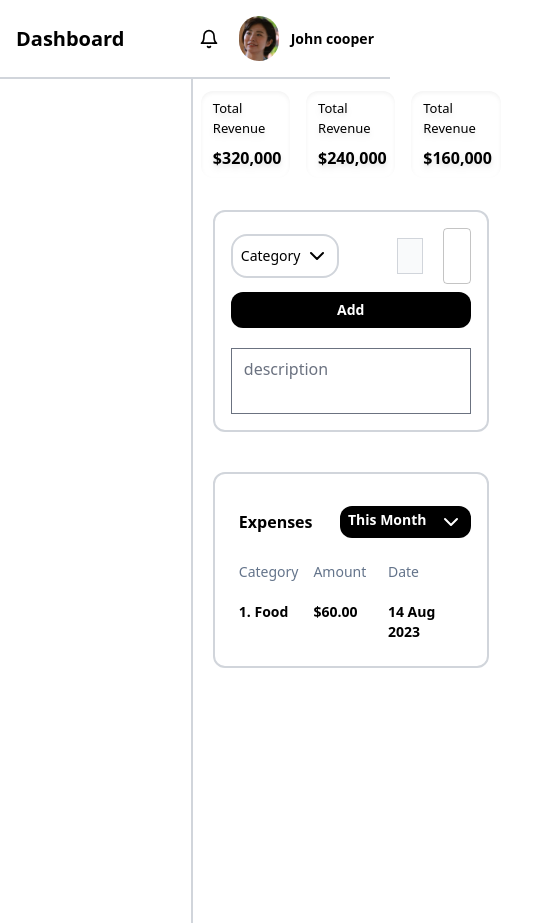
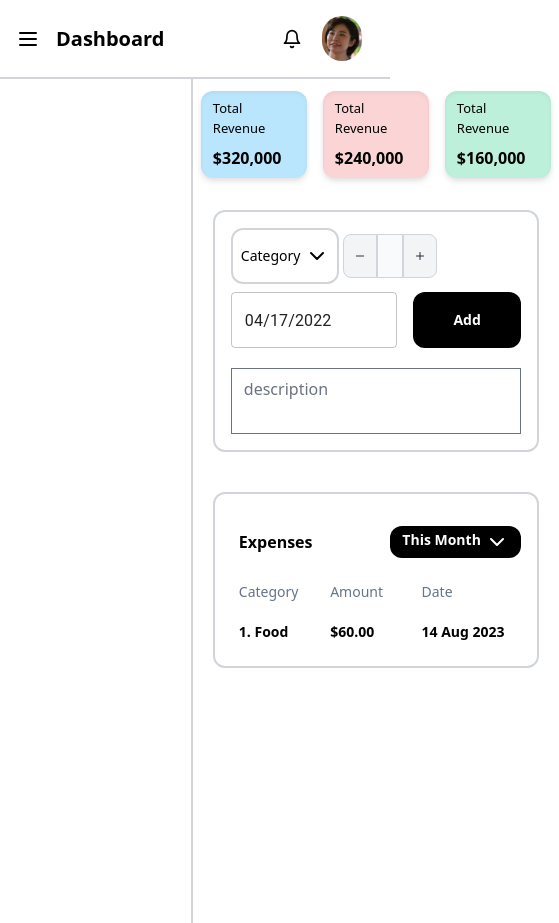
Before and after one commit to Maxcillius/ExpenseTracker, a React (Vite) app: page / in a window 390 px wide. Shown: the whole page, 559 px wide, since content can reach past the window. Built offline with nearby package versions, Linux system fonts and the light colour scheme.

Commit message:
Fixed reponsiveness

```diff
--- a/src/components/addexpense.tsx
+++ b/src/components/addexpense.tsx
@@ -8,8 +8,8 @@ export default function AddExpense() {
         <div className="h-full w-full">
             <form action="submit" className="flex flex-col justify-between p-4 gap-5">
                 <div className="flex flex-col md:flex-row justify-between gap-2">
-                    <div className="flex md:flex-row justify-center gap-5">
-                        <div className="flex flex-col justify-center px-2 h-fit py-2 md:h-full md:py-0 self-center md:px-10 border-2 border-gray-300 rounded-2xl hover:cursor-pointer">
+                    <div className="flex md:flex-row justify-center gap-1 md:gap-5">
+                        <div className="flex flex-col justify-center px-2 w-40 md:h-full md:px-10 border-2 border-gray-300 rounded-xl md:rounded-2xl hover:cursor-pointer hover:border-black">
                             <div className="flex flex-row text-sm md:text-md justify-center gap-1 md:gap-3">
                                 <p className="flex flex-col justify-center">
                                     Category
@@ -19,18 +19,21 @@ export default function AddExpense() {
                                 </div>
                             </div>
                         </div>
-                        <div className="flex flex-col justify-center w-fit">
+                        <div className="flex flex-col justify-center">
                             <NumberInput />
                         </div>
-                        <div className="flex flex-col justify-center">
+                        <div className="flex flex-col justify-center collapse md:visible">
                             <DatePicker defaultValue={dayjs('2022-04-17')} />
                         </div>
                     </div>
-                    <div className="flex flex-col justify-center bg-black text-white font-bold px-5 rounded-xl">
-                        <button className="text-sm md:text-md p-2">Add</button>
+                    <div className="flex flex-row gap-4 justify-center">
+                        <div className="flex flex-col justify-center visible md:hidden">
+                            <DatePicker defaultValue={dayjs('2022-04-17')} />
+                        </div>
+                        <button className="text-sm md:text-md py-2 px-10 bg-black text-white font-bold rounded-xl">Add</button>
                     </div>
                 </div>
-                <textarea name="description" id="desc" placeholder="description" className="resize-none focus:outline-none outline-none"></textarea>
+                <textarea name="description" id="desc" placeholder="description" className="resize-none focus:outline-none outline-none hover:border-black"></textarea>
             </form>
         </div>
     )
--- a/src/components/navbar.tsx
+++ b/src/components/navbar.tsx
@@ -1,10 +1,14 @@
-import User from "./ui/user"
+import User from "./ui/user";
+import { Menu } from 'lucide-react';;
 
 export default function Navbar() {
     return (
         <div className="flex flex-row justify-between p-4 border-b-2 border-gray-300">
-            <div className="flex flex-col justify-center">
-                <h1 className="text-xl md:text-3xl font-bold text-black">Dashboard</h1>
+            <div className="flex flex-row justify-center gap-4">
+                <div className="self-center block md:hidden">
+                    <Menu />
+                </div>
+                <h1 className="text-xl md:text-3xl font-bold text-black self-center">Dashboard</h1>
             </div>
             <User />
         </div>
--- a/src/components/ui/avatar.tsx
+++ b/src/components/ui/avatar.tsx
@@ -7,7 +7,7 @@ export default function Avatar() {
                 <img src={avatar} alt='avatar' height={100} width={40} className='rounded-full'></img>
             </div>
             <div className="flex flex-col justify-center">
-                <h4 className="font-semibold text-sm md:text-md">John cooper</h4>
+                <h4 className="font-semibold hidden md:block md:text-md">John cooper</h4>
             </div>
         </div>
     )
--- a/src/components/ui/header_component.tsx
+++ b/src/components/ui/header_component.tsx
@@ -1,8 +1,15 @@
-export default function Header_Component({ color, amount }: { color: string, amount: string }) {
+const colorClasses: Record<string, string> = {
+    red: 'bg-red-200',
+    sky: 'bg-sky-200',
+    green: 'bg-green-200',
+};
+
+export default function Header_Component({ color, amount }: { color: keyof typeof colorClasses, amount: string }) {
+    const bgColorClass = colorClasses[color] || 'bg-gray-200';
     return (
-        <div className={`flex flex-col rounded-xl bg-${color}-200 shadow-inner px-2 py-1 md:py-5 xl:px-5 xl:py-10 my-3 mx-2 md:m-5 drop-shadow-md`}>
+        <div className={`flex flex-col rounded-xl ${bgColorClass} shadow-inner px-2 py-1 md:py-5 xl:px-5 xl:py-10 my-3 mx-2 md:m-5 drop-shadow-md`}>
             <h4 className="text-[13px] md:text-sm p-1">Total Revenue</h4>
             <h5 className="text-md md:text-2xl font-semibold p-1">${amount}</h5>
         </div>
-    )
+    );
 }
--- a/src/components/ui/history.tsx
+++ b/src/components/ui/history.tsx
@@ -10,7 +10,7 @@ export default function History() {
             <div className="flex flex-row justify-between">
                 <h5 className="font-semibold text-black  px-2 py-5 text-md md:text-xl">Expenses</h5>
                 <div className="flex flex-col justify-center">
-                    <button className="bg-black text-white font-semibold rounded-xl py-1 px-2 md:py-2 md:px-4 flex flex-row justify-center gap-3 text-sm md:text-md relative" onClick={() => setDropDown(!isDropDown)}>
+                    <button className="bg-black text-white font-semibold rounded-xl py-1 px-3 md:py-2 md:px-4 flex flex-row justify-center gap-1 md:gap-3 text-sm md:text-md relative" onClick={() => setDropDown(!isDropDown)}>
                         <p className='flex flex-col justify-center'>This Month</p>
                         <div className='flex flex-col justify-center'>
                             <ChevronDown />
@@ -23,21 +23,21 @@ export default function History() {
             </div>
             <div className="grid grid-cols-3 auto-rows-auto p-2">
                 <div className="flex flex-col justify-start gap-5">
-                    <p className="text-slate-500 md:text-md text-sm">Category</p>
+                    <p className="text-slate-500 md:text-lg text-sm">Category</p>
                     <div className="flex flex-col justify-start">
-                        <p className="font-bold text-black md:text-md text-sm">1. Food</p>
+                        <p className="font-bold text-black md:text-lg text-sm">1. Food</p>
                     </div>
                 </div>
                 <div className="flex flex-col justify-start gap-5">
-                    <p className="text-slate-500 md:text-md text-sm">Amount</p>
+                    <p className="text-slate-500 md:text-lg text-sm">Amount</p>
                         <div className="flex flex-col justify-start">
-                            <p className="font-bold text-black md:text-md text-sm">$60.00</p>
+                            <p className="font-bold text-black md:text-lg text-sm">$60.00</p>
                         </div>
                 </div>
                 <div className="flex flex-col justify-start gap-5">
-                    <p className="text-slate-500 md:text-md text-sm">Date</p>
+                    <p className="text-slate-500 md:text-lg text-sm">Date</p>
                         <div className="flex flex-col justify-start">
-                            <p className="font-bold text-black md:text-md text-sm">14 Aug 2023</p>
+                            <p className="font-bold text-black md:text-lg text-sm">14 Aug 2023</p>
                         </div>
                 </div>
             </div>
--- a/src/components/ui/numberInput.tsx
+++ b/src/components/ui/numberInput.tsx
@@ -1,15 +1,15 @@
 export default function NumberInput() {
     return (
         <form className="max-w-xs mx-auto flex flex-col justify-center">
-            <div className="relative flex items-center max-w-[8rem] w-16 md:w-auto">
-                <button type="button" id="decrement-button" data-input-counter-decrement="quantity-input" className="bg-gray-100 dark:bg-gray-700 dark:hover:bg-gray-600 dark:border-gray-600 hover:bg-gray-200 border border-gray-300 rounded-s-lg p-3 h-11 focus:ring-gray-100 dark:focus:ring-gray-700 focus:ring-2 focus:outline-none collapse md:visible">
-                    <svg className="w-3 h-3 text-gray-900 dark:text-white" aria-hidden="true" xmlns="http://www.w3.org/2000/svg" fill="none" viewBox="0 0 18 2">
+            <div className="relative flex items-center max-w-[8rem]">
+                <button type="button" id="decrement-button" data-input-counter-decrement="quantity-input" className="bg-gray-100 dark:bg-gray-700 dark:hover:bg-gray-600 dark:border-gray-600 hover:bg-gray-200 border border-gray-300 rounded-s-lg p-3 h-11 focus:ring-gray-100 dark:focus:ring-gray-700 focus:ring-2 focus:outline-none">
+                    <svg className="h-2 w-2 md:w-3 md:h-3 text-gray-900 dark:text-white" aria-hidden="true" xmlns="http://www.w3.org/2000/svg" fill="none" viewBox="0 0 18 2">
                         <path stroke="currentColor" stroke-linecap="round" stroke-linejoin="round" stroke-width="2" d="M1 1h16"/>
                     </svg>
                 </button>
-                <input type="text" id="quantity-input" data-input-counter aria-describedby="helper-text-explanation" className="bg-gray-50 border-x-1 md:border-x-0 border-gray-300 h-9 md:h-11 text-center text-gray-900 text-xl focus:ring-blue-500 focus:border-blue-500 block w-full py-2.5 dark:bg-gray-700 dark:border-gray-600 dark:placeholder-gray-400 dark:text-white dark:focus:ring-blue-500 dark:focus:border-blue-500 focus:outline-none outline-none font-semibold" placeholder="0" required />
-                <button type="button" id="increment-button" data-input-counter-increment="quantity-input" className="bg-gray-100 dark:bg-gray-700 dark:hover:bg-gray-600 dark:border-gray-600 hover:bg-gray-200 border border-gray-300 rounded-e-lg p-3 h-11 focus:ring-gray-100 dark:focus:ring-gray-700 focus:ring-2 focus:outline-none collapse md:visible">
-                    <svg className="w-3 h-3 text-gray-900 dark:text-white" aria-hidden="true" xmlns="http://www.w3.org/2000/svg" fill="none" viewBox="0 0 18 18">
+                <input type="text" id="quantity-input" data-input-counter aria-describedby="helper-text-explanation" className="bg-gray-50 md:border-x-0 border-gray-300 h-11 text-center text-gray-900 text-xl focus:ring-blue-500 focus:border-blue-500 block w-full py-2.5 dark:bg-gray-700 dark:border-gray-600 dark:placeholder-gray-400 dark:text-white dark:focus:ring-blue-500 dark:focus:border-blue-500 focus:outline-none outline-none font-semibold" placeholder="0" required />
+                <button type="button" id="increment-button" data-input-counter-increment="quantity-input" className="bg-gray-100 dark:bg-gray-700 dark:hover:bg-gray-600 dark:border-gray-600 hover:bg-gray-200 border border-gray-300 rounded-e-lg p-3 h-11 focus:ring-gray-100 dark:focus:ring-gray-700 focus:ring-2 focus:outline-none">
+                    <svg className="h-2 w-2 md:w-3 md:h-3 text-gray-900 dark:text-white" aria-hidden="true" xmlns="http://www.w3.org/2000/svg" fill="none" viewBox="0 0 18 18">
                         <path stroke="currentColor" stroke-linecap="round" stroke-linejoin="round" stroke-width="2" d="M9 1v16M1 9h16"/>
                     </svg>
                 </button>
```
